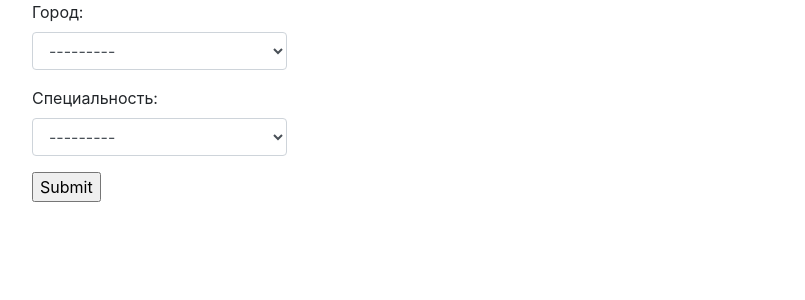
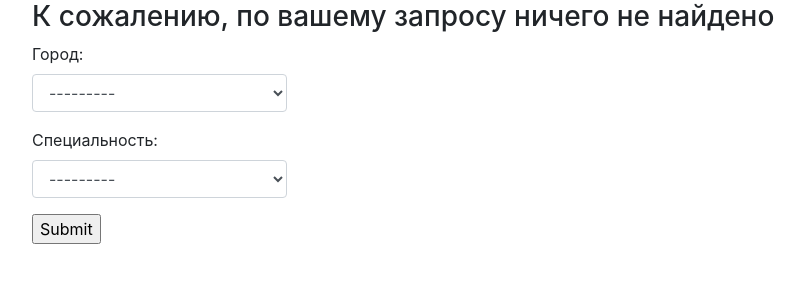
Before and after one commit to girgenson/scraping_service, a Django app: page /home/ in a window 1280 px wide. Shown: the part 56-356 px from the top of the page, without its empty margins (53-858 px from the left). Run offline with Django 3.2, Linux system fonts and the light colour scheme; tables that the repository leaves empty hold one stand-in row (values such as "Sample post"); some libraries are stand-ins or nearby versions.

Commit message:
If statement in form cycle added

```diff
--- a/scraping/templates/scraping/home.html
+++ b/scraping/templates/scraping/home.html
@@ -19,7 +19,10 @@
 
           </div>
         </div>
-
+    {% empty %}
+            <h3>
+                К сожалению, по вашему запросу ничего не найдено
+            </h3>
     {% endfor %}
     <div class="row">
         <div class='col-md-3'>
```
